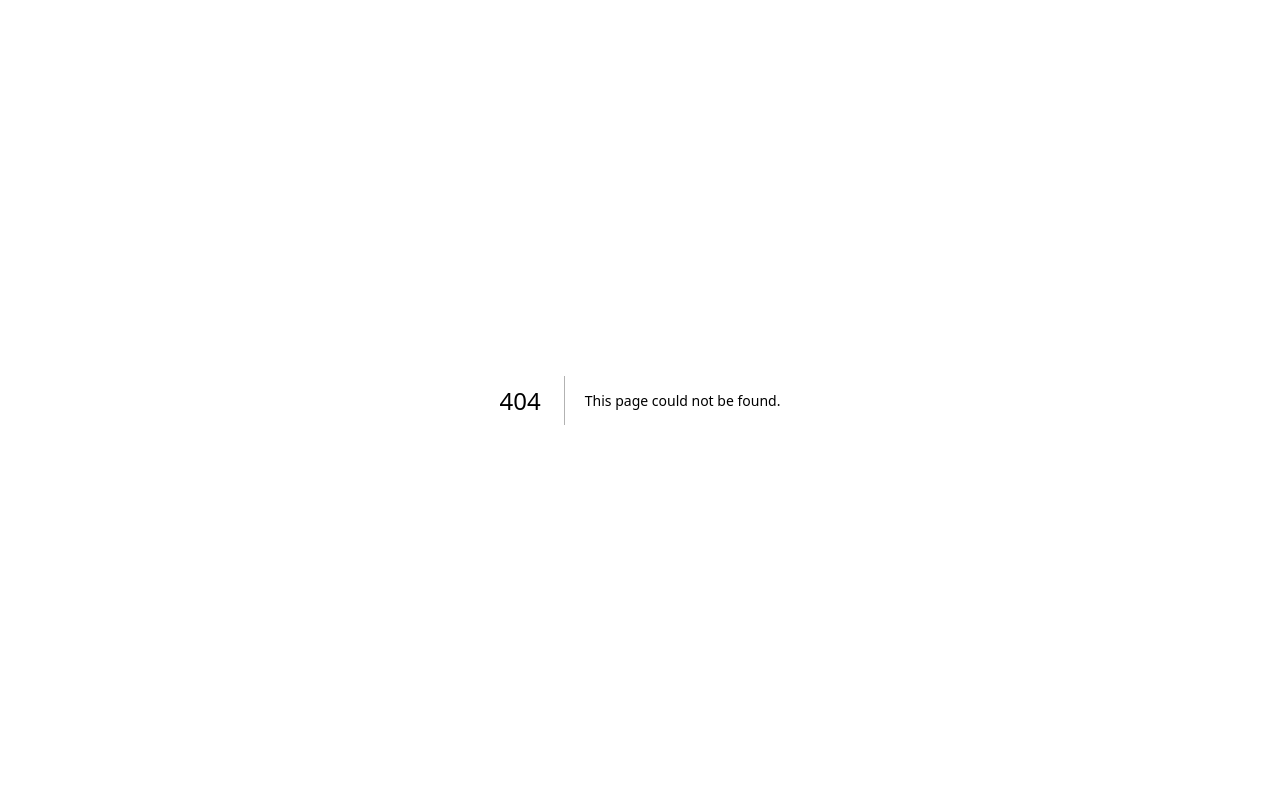
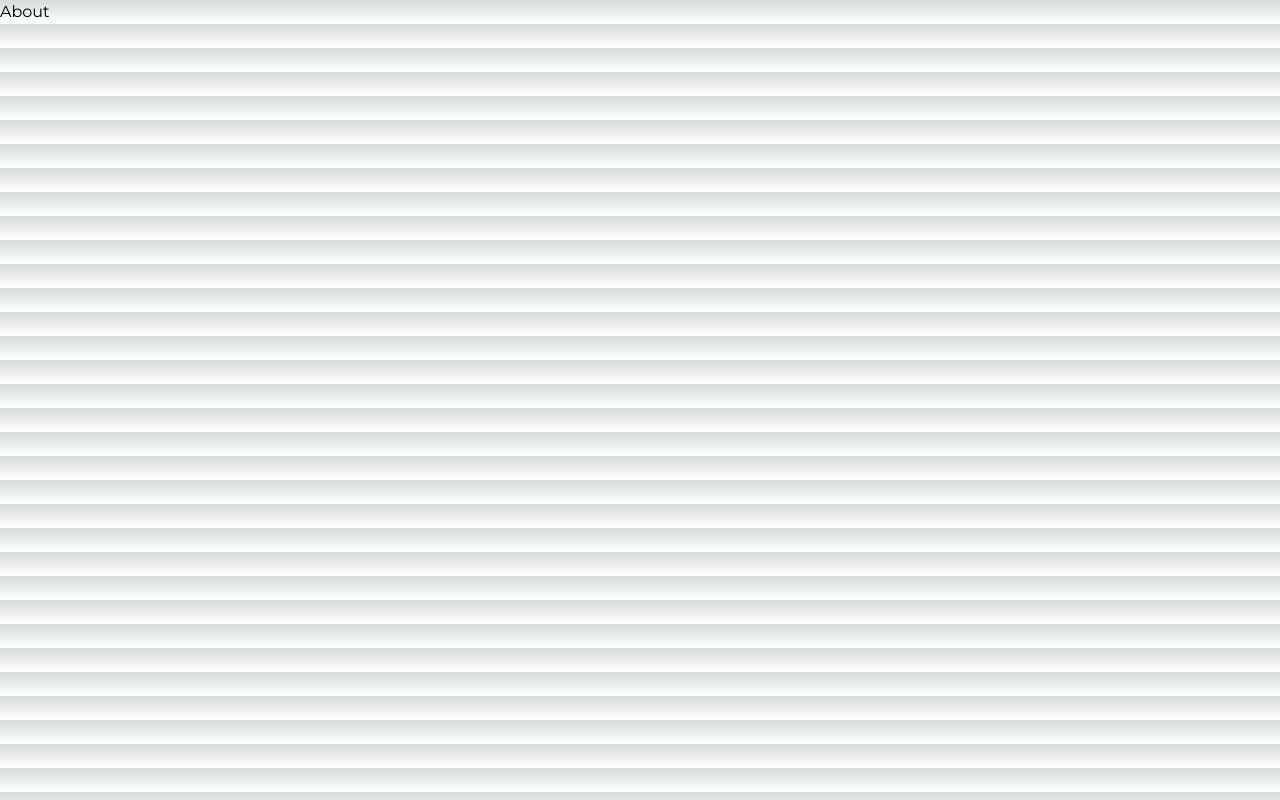
Before and after one commit to JulianBarbossa9/movieWeb, a Next.js app: page /about in a window 1280 px wide. Before the commit this address had no page. Built offline with nearby package versions, Linux system fonts and the light colour scheme.

Commit message:
add page about and metadata

```diff
--- /dev/null
+++ b/app/about/page.tsx
@@ -0,0 +1,15 @@
+import { Metadata } from "next";
+import React from "react";
+
+export const metadata: Metadata = {
+  title: "About Page",
+  description: "Generated by create next app",
+};
+
+// throw new Error("failed pana")
+
+const About = () => {
+  return <div>About</div>;
+};
+
+export default About;
```
